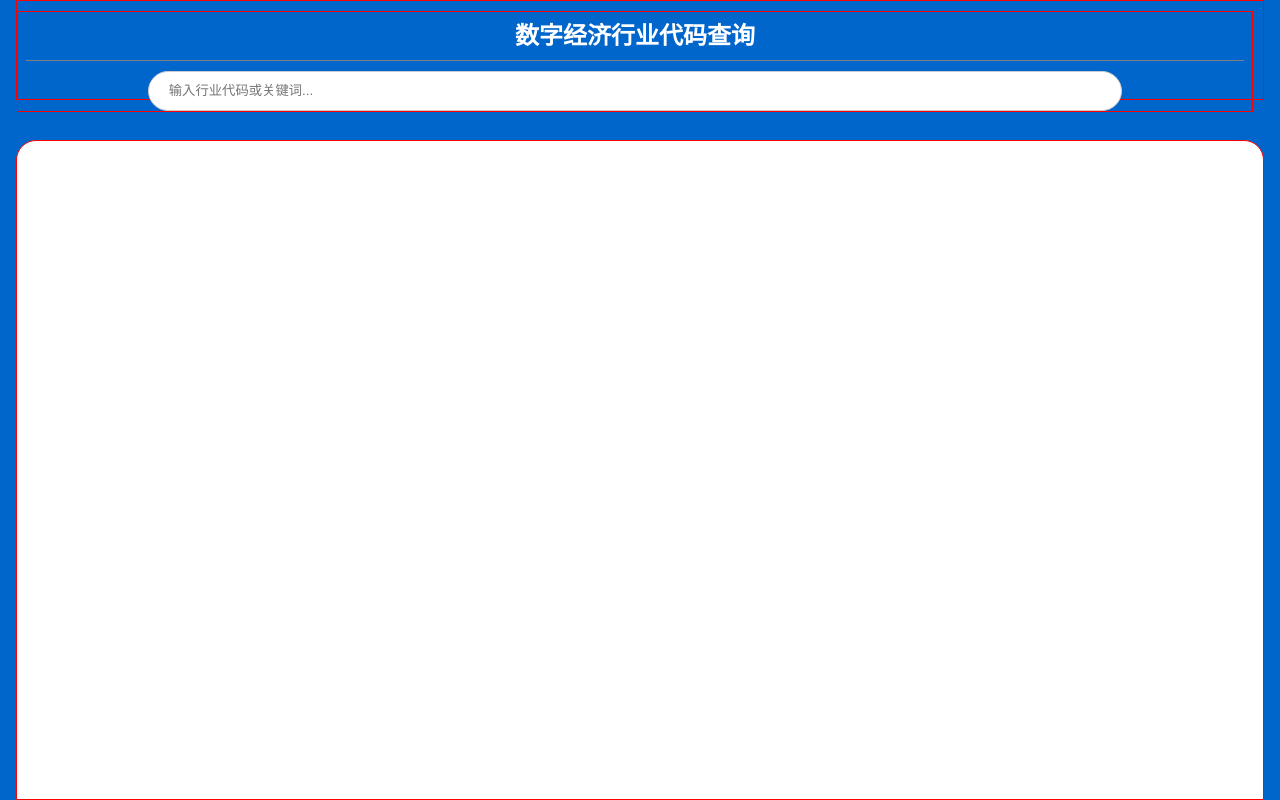
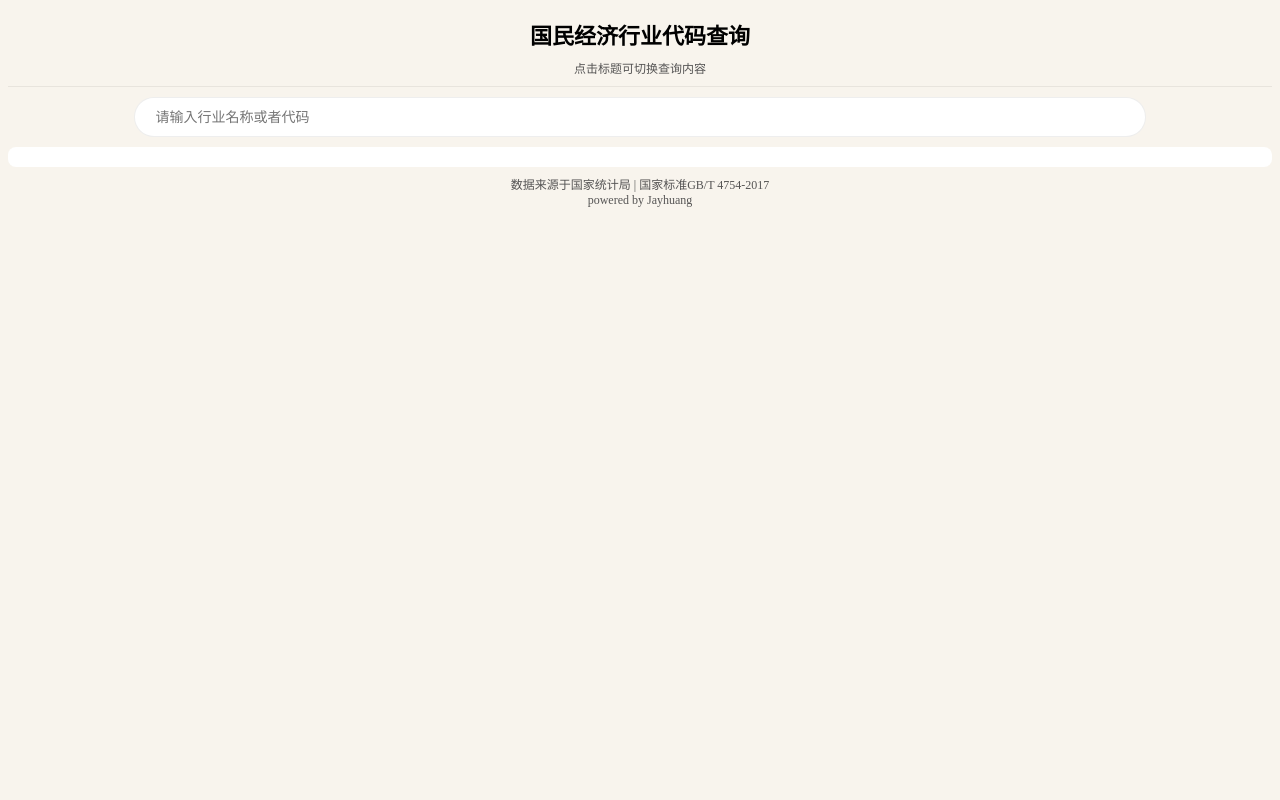
Before and after one commit to jayhuang861019/IndustryCodeSearch, a website: page src/index.html in a window 1280 px wide. Drawn offline with Linux system fonts and the light colour scheme.

Commit message:
from home 20250917

```diff
--- a/src/index.html
+++ b/src/index.html
@@ -9,79 +9,81 @@
         * {
             padding: 0px;
             margin: 0px;
+        }
 
+        body {
+            background-color: #f8f4ed;
             padding: 0px 8px;
         }
 
-        body {
-            background-color: #0066cc;
-        }
-
         div {
-            border: 1px solid red;
+            border: 0px solid red;
             box-sizing: border-box;
         }
 
+        #title {
+            text-align: center;
+            padding-top: 20px;
+            color: black;
+            font-weight: bold;
+            font-size: 22px;
+            line-height: 1.5em;
+            border-bottom: 1px solid #00000011;
+        }
+
+        #title .hint {
+            font-size: 12px;
+            font-weight: normal;
+            color: #555454;
+        }
+
+        #bottom {
+            text-align: center;
+            padding: 8px 0px;
+            font-size: 12px;
+            color: #555454;
+        }
+
         #search-box-wrapper {
-            padding: 10px 10px 0px 0px;
-            height: 100px;
+            text-align: center;
+            padding: 10px 0px;
         }
 
         #search-box {
-            /* Your existing styles */
             width: 80%;
-            line-height: 40px;
             height: 40px;
-            padding: 0px 20px;
-            border: 1px solid #ccc;
+            border: 1px solid #00000011;
             border-radius: 20px;
-            margin-top: 10px;
+            font-size: 14px;
+            padding: 10px 20px;
+            box-sizing: border-box;
         }
 
-        #search-results {
-            border-radius: 20px 20px 0 0;
-            margin-top: 40px;
-            height: calc(100vh - 140px);
+        #content{
+            padding: 10px 0px;
             background-color: white;
-        }
-
-        #title {
-            line-height: 2em;
-            color: white;
-            border-bottom: 1px solid gray;
+            border-radius: 8px;
         }
     </style>
 </head>
 
 <body>
+    <div id="title">
+        <p>国民经济行业代码查询</p>
+        <p class="hint">点击标题可切换查询内容</p>
+    </div>
     <div id="search-box-wrapper">
-
-        <div style="text-align: center;">
-            <h2 id="title">
-                数字经济行业代码查询</h2>
-            <input type="search" id="search-box" placeholder="输入行业代码或关键词...">
-        </div>
-
+        <input type="text" id="search-box" placeholder="请输入行业名称或者代码">
     </div>
-
-    <div id="search-results"></div>
+    <div id="content"></div>
+    <div id="bottom">
+        <p>数据来源于国家统计局 | 国家标准GB/T 4754-2017</p>
+        <p>powered by Jayhuang</p>
+    </div>
 </body>
 <script>
     const titleList = ['国民经济行业代码查询', '数字经济行业代码查询']
-    const searchBox = document.getElementById('search-box');
-    const title = document.getElementById('title');
-    const searchResults = document.getElementById('search-results');
-    const changeModle = function () {
-        console.log('....')
-        title.innerHTML = titleList[titleList.length - 1]
-        titleList.push(titleList.shift())
-    }
-    title.addEventListener('click', changeModle)
 
-
-    searchBox.addEventListener('input', (e) => {
-
-    });
 </script>
 
 </html>
```
